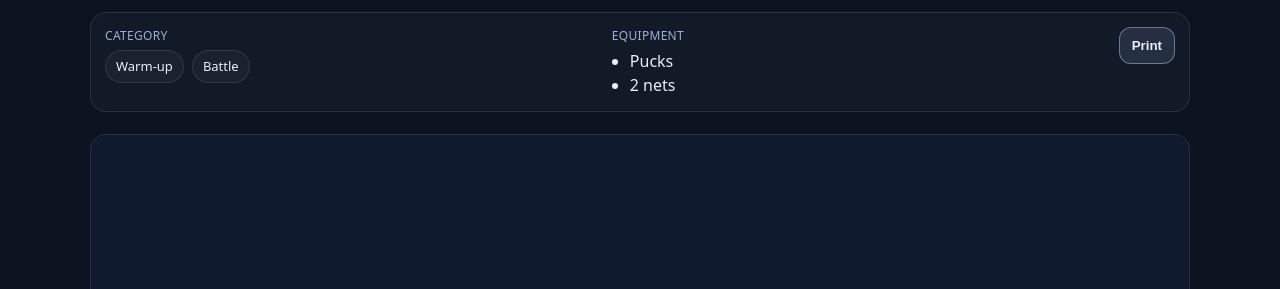
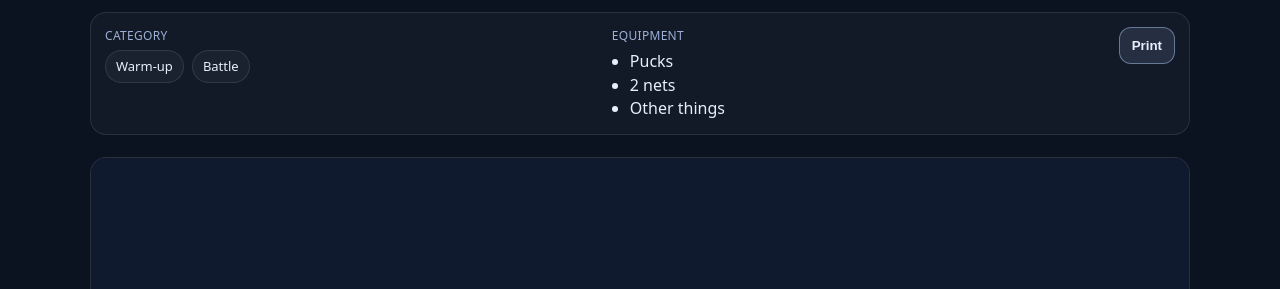
Before and after one commit to noflamingos/noflamingos.github.io, a Jekyll site: the page built from _drills/sample-drill.md, in a window 1280 px wide and 900 px high. Shown: the part 184-473 px from the top of the window. Built offline with Jekyll 4.4.1, drawn with Linux system fonts in a browser that asks for light colours.

Commit message:
Update sample-drill.md

```diff
--- a/_drills/sample-drill.md
+++ b/_drills/sample-drill.md
@@ -14,6 +14,7 @@ coaching_points:
 equipment:
   - "Pucks"
   - "2 nets"
+  - "Other things"
 categories:
   - "warm-up"
   - "battle"
```
